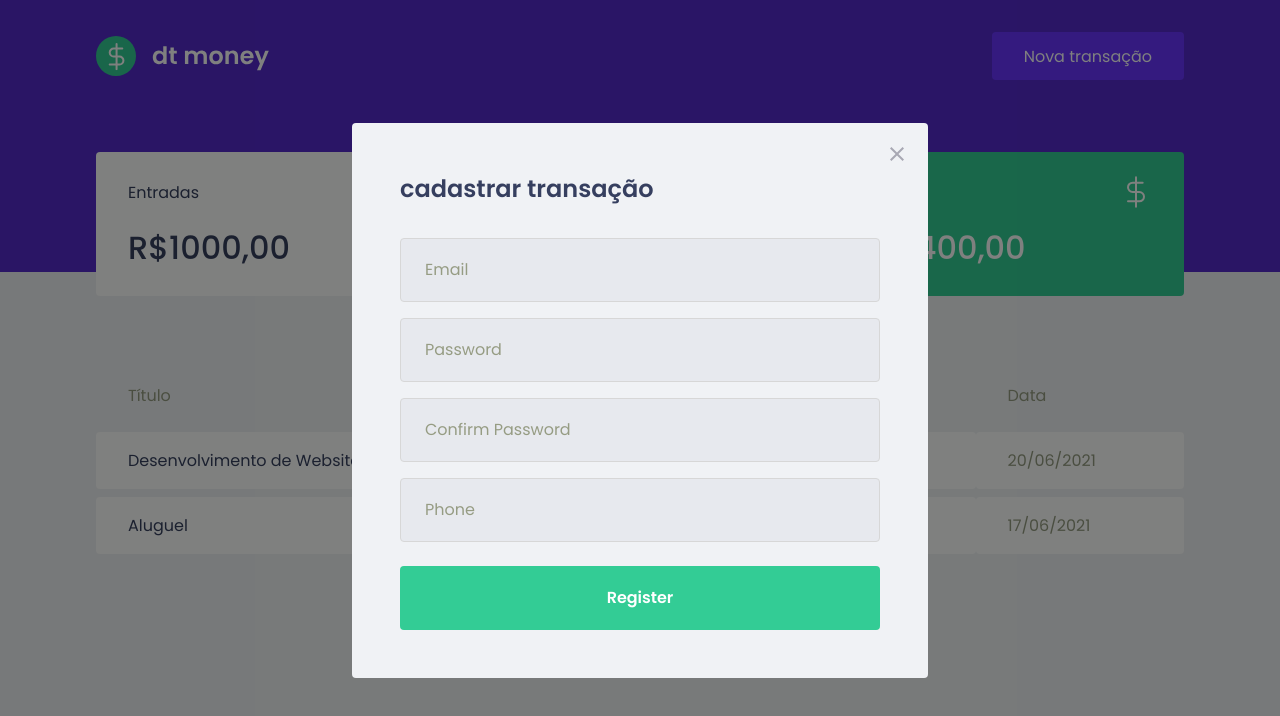
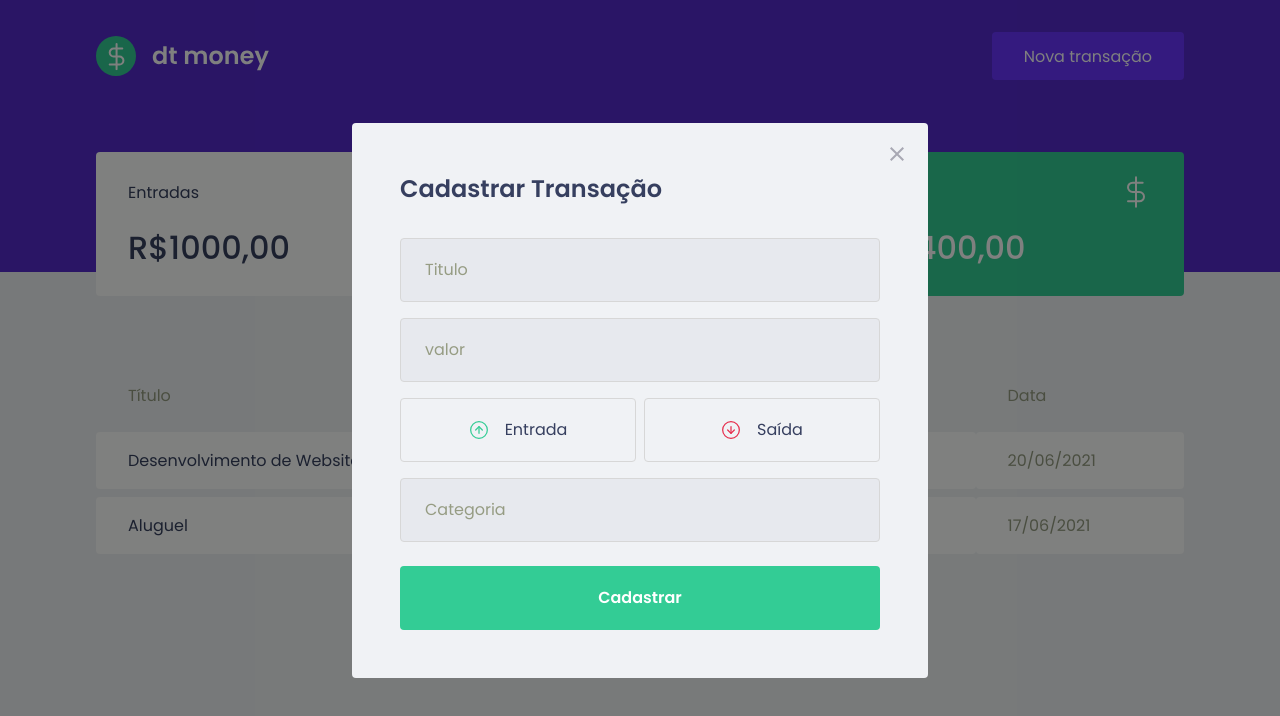
Before and after one commit to lghiggino/50_-_Ignite, a React (Create React App) app in the folder React/02-dt-money/: page / in a window 1280 px wide. Both pictures are taken after a click on the button "Nova transação". Shown: the top 716 px of the page. Built offline with nearby package versions, Linux system fonts and the light colour scheme.

Commit message:
Transaction Button at NewTransactionModal

```diff
--- a/React/02-dt-money/src/components/NewTransactionModal/NewTransactionModal.styles.tsx
+++ b/React/02-dt-money/src/components/NewTransactionModal/NewTransactionModal.styles.tsx
@@ -1,4 +1,5 @@
 import styled from "@emotion/styled";
+import { darken } from "polished";
 
 export const Container = styled.form`
     h2 {
@@ -47,3 +48,40 @@
         }
     }
 `
+
+export const TransactionTypeContainer = styled.div`
+    margin: 1rem 0;
+    display: grid;
+    grid-template-columns: 1fr 1fr;
+    gap: 0.5rem;
+
+    button {
+        height: 4rem;
+        border: 1px solid #d7d7d7;
+        border-radius: 0.25rem;
+
+        background: transparent;
+
+        display: flex;
+        align-items: center;
+        justify-content: center;
+
+        transition: border-color 0.2s;
+
+        &:hover{
+            border-color: ${darken(0.1, "#d7d7d7")};
+        }
+
+        img {
+            height: 20px;
+            width: 20px;
+        }
+
+        span {
+            display: inline-block;
+            margin-left: 1rem;
+            font-size: 1rem;
+            color: var(--text-title);
+        }
+    }
+`
--- a/React/02-dt-money/src/components/NewTransactionModal/NewTransactionModal.tsx
+++ b/React/02-dt-money/src/components/NewTransactionModal/NewTransactionModal.tsx
@@ -1,6 +1,8 @@
 import Modal from "react-modal"
 import closeImg from "../../assets/close.svg";
-import { Container } from "./NewTransactionModal.styles";
+import incomeImg from "../../assets/income.svg";
+import outcomeImg from "../../assets/outcome.svg";
+import { Container, TransactionTypeContainer } from "./NewTransactionModal.styles";
 
 interface NewTransactionModalProps {
     isOpen: boolean
@@ -26,28 +28,41 @@
             </button>
 
             <Container>
-                <h2>cadastrar transação</h2>
+                <h2>Cadastrar Transação</h2>
 
                 <input
-                    placeholder="Email"
+                    placeholder="Titulo"
                 />
 
                 <input
-                    placeholder="Password"
+                    placeholder="valor"
+                    type="number"
                 />
 
-                <input
-                    placeholder="Confirm Password"
-                />
+                <TransactionTypeContainer>
+                    <button
+                        type="button"
+                    >
+                        <img src={incomeImg} alt="Entrada" />
+                        <span>Entrada</span>
+                    </button>
+
+                    <button
+                        type="button"
+                    >
+                        <img src={outcomeImg} alt="Saída" />
+                        <span>Saída</span>
+                    </button>
+                </TransactionTypeContainer>
 
                 <input
-                    placeholder="Phone"
+                    placeholder="Categoria"
                 />
 
                 <button
                     type="submit"
                 >
-                    Register
+                    Cadastrar
                 </button>
             </Container>
 
--- a/React/02-dt-money/src/components/RegisterModal/RegisterModal.tsx
+++ b/React/02-dt-money/src/components/RegisterModal/RegisterModal.tsx
@@ -29,22 +29,25 @@
                 <h2>Register</h2>
 
                 <input
-                    placeholder="Titulo"
+                    placeholder="Email"
                 />
 
                 <input
-                    placeholder="valor"
-                    type="number"
+                    placeholder="Password"
                 />
 
                 <input
-                    placeholder="Categoria"
+                    placeholder="Confirm Password"
+                />
+
+                <input
+                    placeholder="Phone"
                 />
 
                 <button
                     type="submit"
                 >
-                    Cadastrar
+                    Register
                 </button>
             </Container>
 
```
